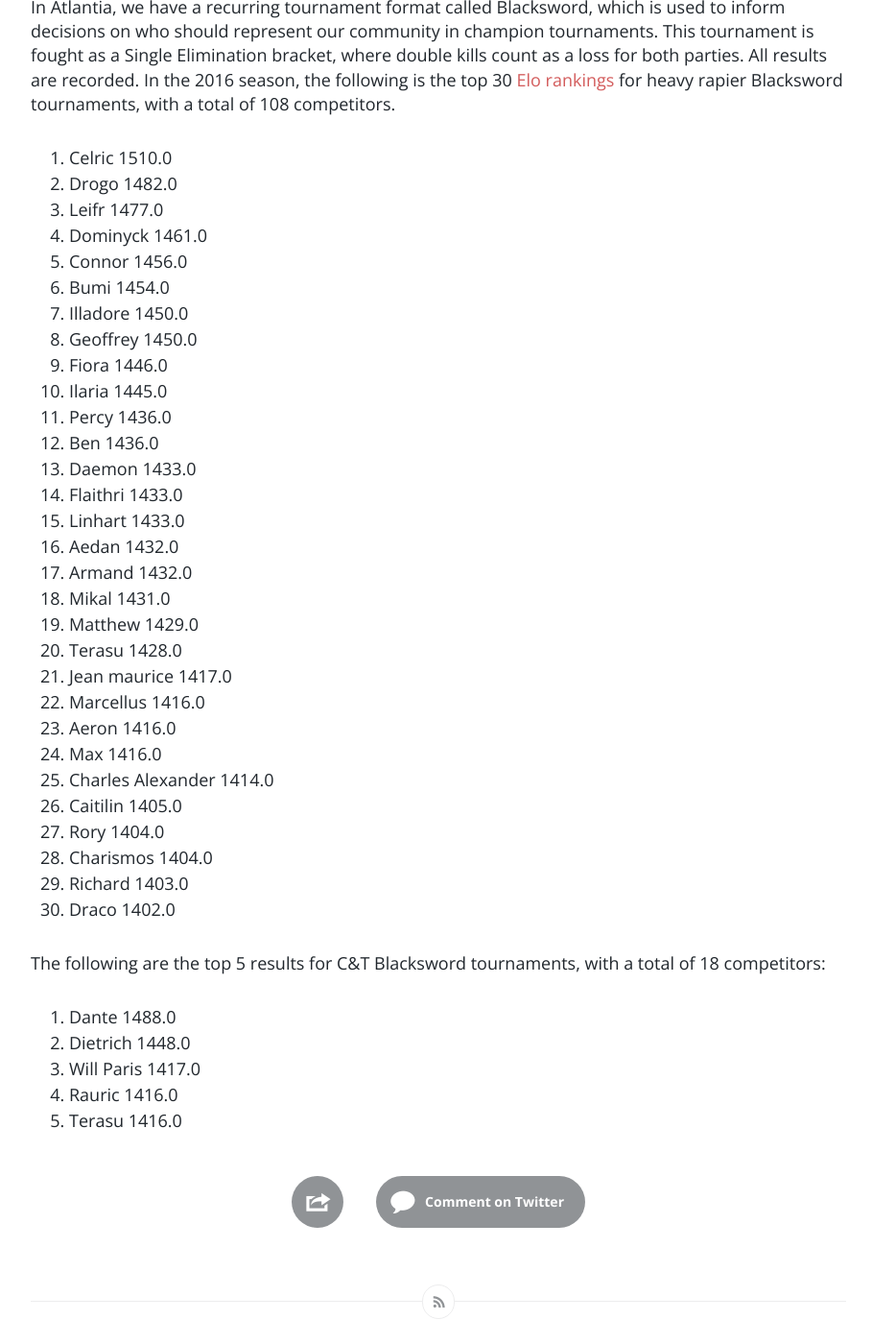
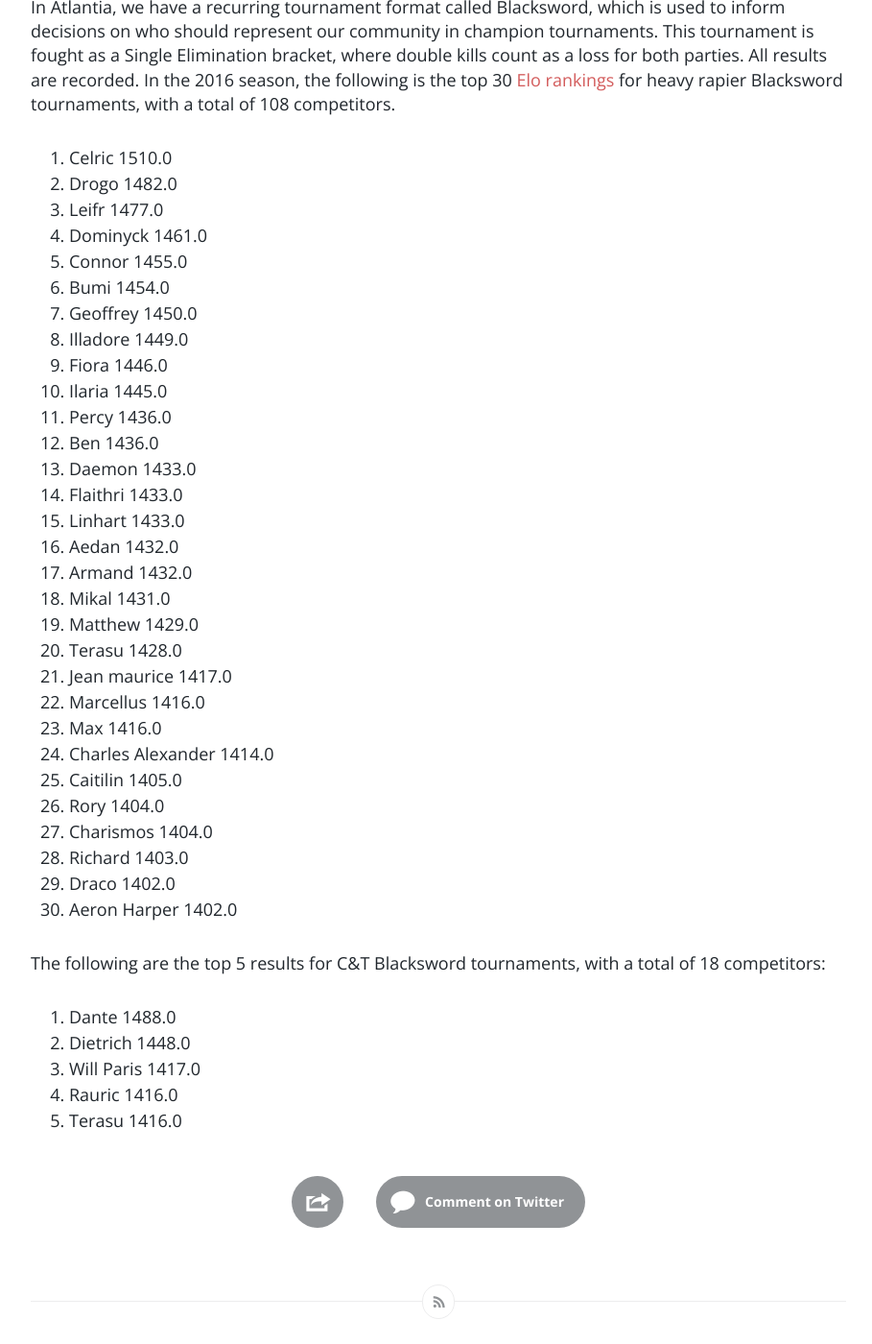
Before and after one commit to demoray/demoray.github.io, a Jekyll site: the page built from _posts/2016-08-26-blacksword-data.md, in a window 1280 px wide and 1400 px high, scrolled down 459 px. Shown: the whole window at 96% size, without its empty margins (183-1092 px from the left). Built offline with Jekyll 4.4.1, drawn with Linux system fonts in a browser that asks for light colours; comment, search, counter and statistics services are not loaded.

Commit message:
merge Aeron & Rochelle's dup entries

```diff
--- a/_posts/2016-08-26-blacksword-data.md
+++ b/_posts/2016-08-26-blacksword-data.md
@@ -10,10 +10,10 @@ In Atlantia, we have a recurring tournament format called Blacksword, which is u
 2. Drogo 1482.0
 3. Leifr 1477.0
 4. Dominyck 1461.0
-5. Connor 1456.0
+5. Connor 1455.0
 6. Bumi 1454.0
-7. Illadore 1450.0
-8. Geoffrey 1450.0
+7. Geoffrey 1450.0
+8. Illadore 1449.0
 9. Fiora 1446.0
 10. Ilaria 1445.0
 11. Percy 1436.0
@@ -28,14 +28,14 @@ In Atlantia, we have a recurring tournament format called Blacksword, which is u
 20. Terasu 1428.0
 21. Jean maurice 1417.0
 22. Marcellus 1416.0
-23. Aeron 1416.0
-24. Max 1416.0
-25. Charles Alexander 1414.0
-26. Caitilin 1405.0
-27. Rory 1404.0
-28. Charismos 1404.0
-29. Richard 1403.0
-30. Draco 1402.0
+23. Max 1416.0
+24. Charles Alexander 1414.0
+25. Caitilin 1405.0
+26. Rory 1404.0
+27. Charismos 1404.0
+28. Richard 1403.0
+29. Draco 1402.0
+30. Aeron Harper 1402.0
 
 The following are the top 5 results for C&T Blacksword tournaments, with a total of 18 competitors:
 
```
